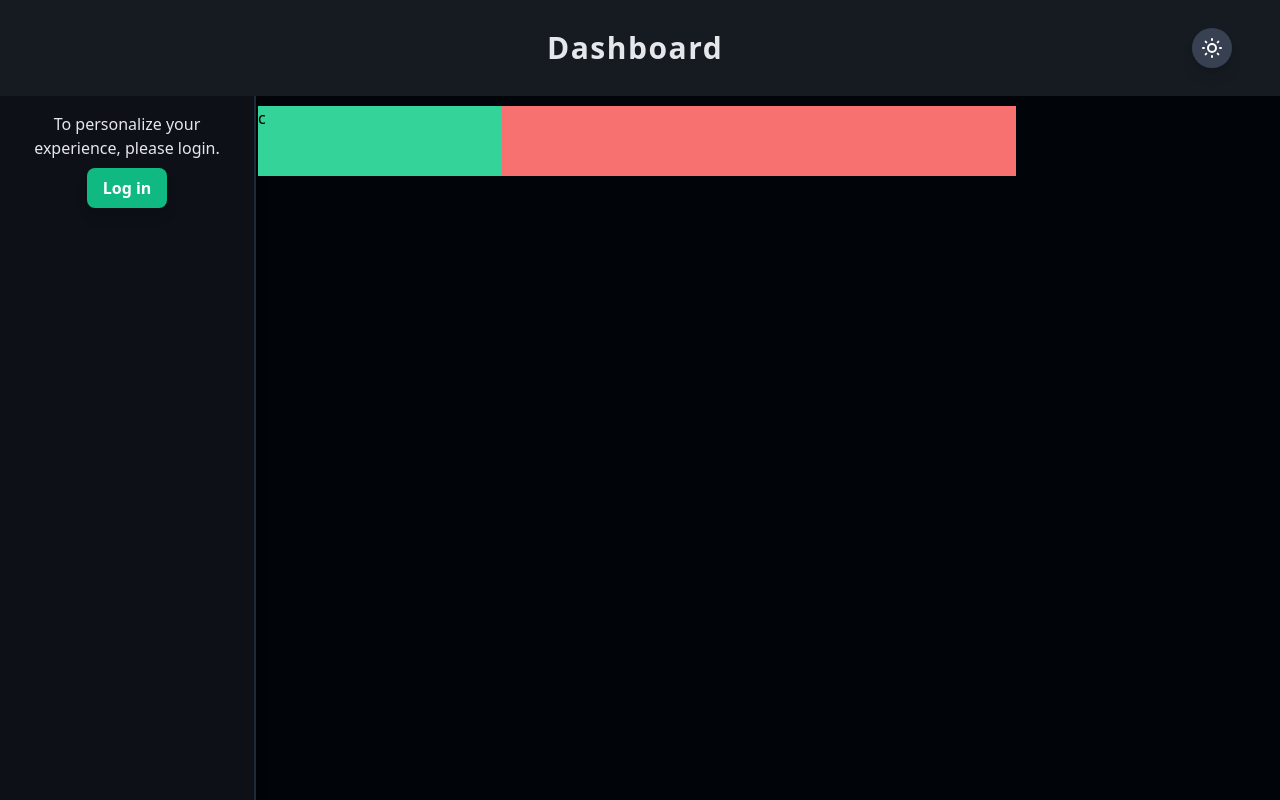
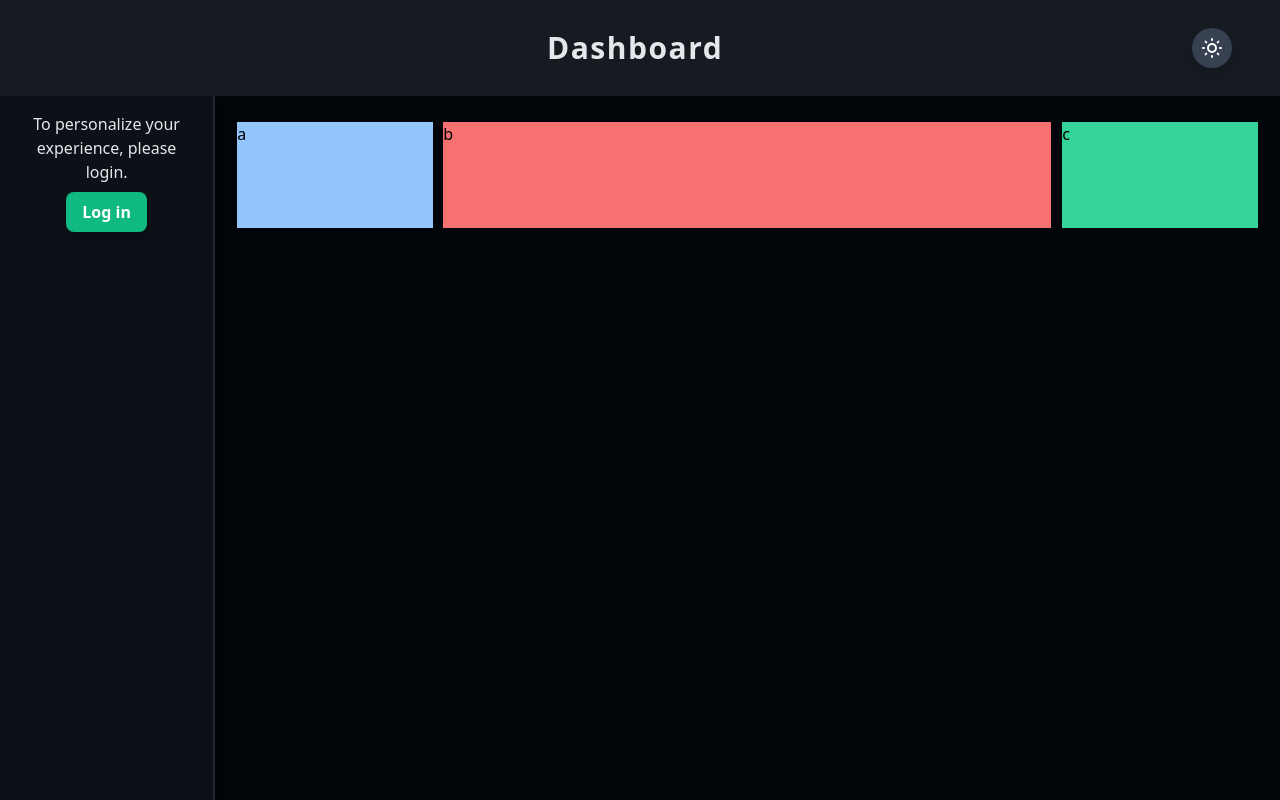
Before and after one commit to sisypheus/dashboardV2, a React (Create React App) app in the folder client/: page / in a window 1280 px wide. Built offline with nearby package versions, Linux system fonts and the light colour scheme; no server answers.

Commit message:
feat: fully working react grid layout taking all space available

```diff
--- a/client/src/components/Sidebar.js
+++ b/client/src/components/Sidebar.js
@@ -6,11 +6,11 @@ const Sidebar = ({ user }) => {
   const history = useHistory();
   console.log(user);
   return (
-    <div style={{height: 'calc(100vh - 6rem)'}} className="flex justify-center dark:bg-dark-sidebar border-r-2 dark:border-gray-800 shadow-lg w-64 p-2">
-      { user ? (
+    <div style={{ height: 'calc(100vh - 6rem)' }} id="sidebar" className="flex justify-center dark:bg-dark-sidebar border-r-2 dark:border-gray-800 shadow-lg w-64 p-2">
+      {user ? (
         <div className="p-2 flex flex-col items-center text-center dark:text-gray-200">
-          <p>You are logged in</p>
-          <p>test</p>
+          <p>You are logged in as</p>
+          <p>{user.name}</p>
           <button onClick={() => auth.signOut()} className="py-2 mt-2 px-4 bg-red-600 rounded-lg shadow-lg text-white font-bold">
             Log out
           </button>
--- a/client/src/components/Widgets.js
+++ b/client/src/components/Widgets.js
@@ -1,4 +1,4 @@
-import React from 'react';
+import React, { useEffect } from 'react';
 import 'react-grid-layout/css/styles.css';
 import 'react-resizable/css/styles.css';
 import '../index.css';
@@ -8,17 +8,19 @@ const Widgets = ({ user }) => {
   const ReactGridLayout = WidthProvider(RGL);
 
   const layout = [
-    {i: 'a', x: 0, y: 0, w: 1, h: 2},
-    {i: 'b', x: 1, y: 0, w: 3, h: 2},
-    {i: 'c', x: 4, y: 0, w: 1, h: 2}
+    { i: 'a', x: 0, y: 0, w: 1, h: 2 },
+    { i: 'b', x: 1, y: 0, w: 3, h: 2 },
+    { i: 'c', x: 4, y: 0, w: 1, h: 2 }
   ]
 
   return (
-    <ReactGridLayout isBounded={true} className="layout max-w-md" layout={layout} cols={5} rowHeight={30} width={1200} >
-      <div key="a" className="bg-blue-300">a</div>
-      <div key="b" className="bg-red-400">b</div>
-      <div key="c" className="bg-green-400">c</div>
-    </ReactGridLayout>
+    <div className="w-full pt-4 px-3" >
+      <ReactGridLayout isBounded={true} className="layout" layout={layout} cols={5} rowHeight={48}  >
+        <div key="a" className="bg-blue-300">a</div>
+        <div key="b" className="bg-red-400">b</div>
+        <div key="c" className="bg-green-400">c</div>
+      </ReactGridLayout>
+    </div>
   )
 }
 
```
Also changed, not shown: client/src/pages/Home.js (+0 -9 lines).
